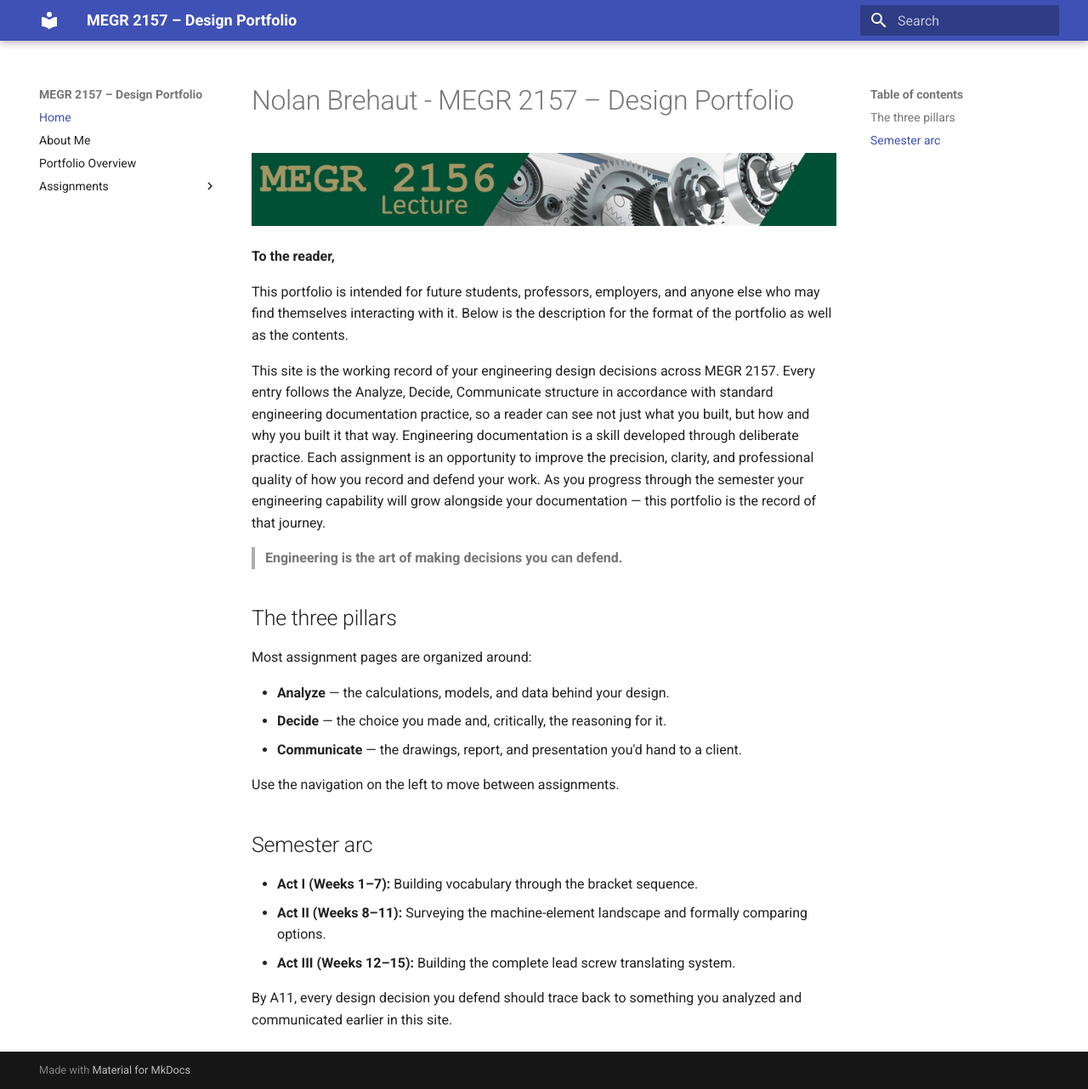
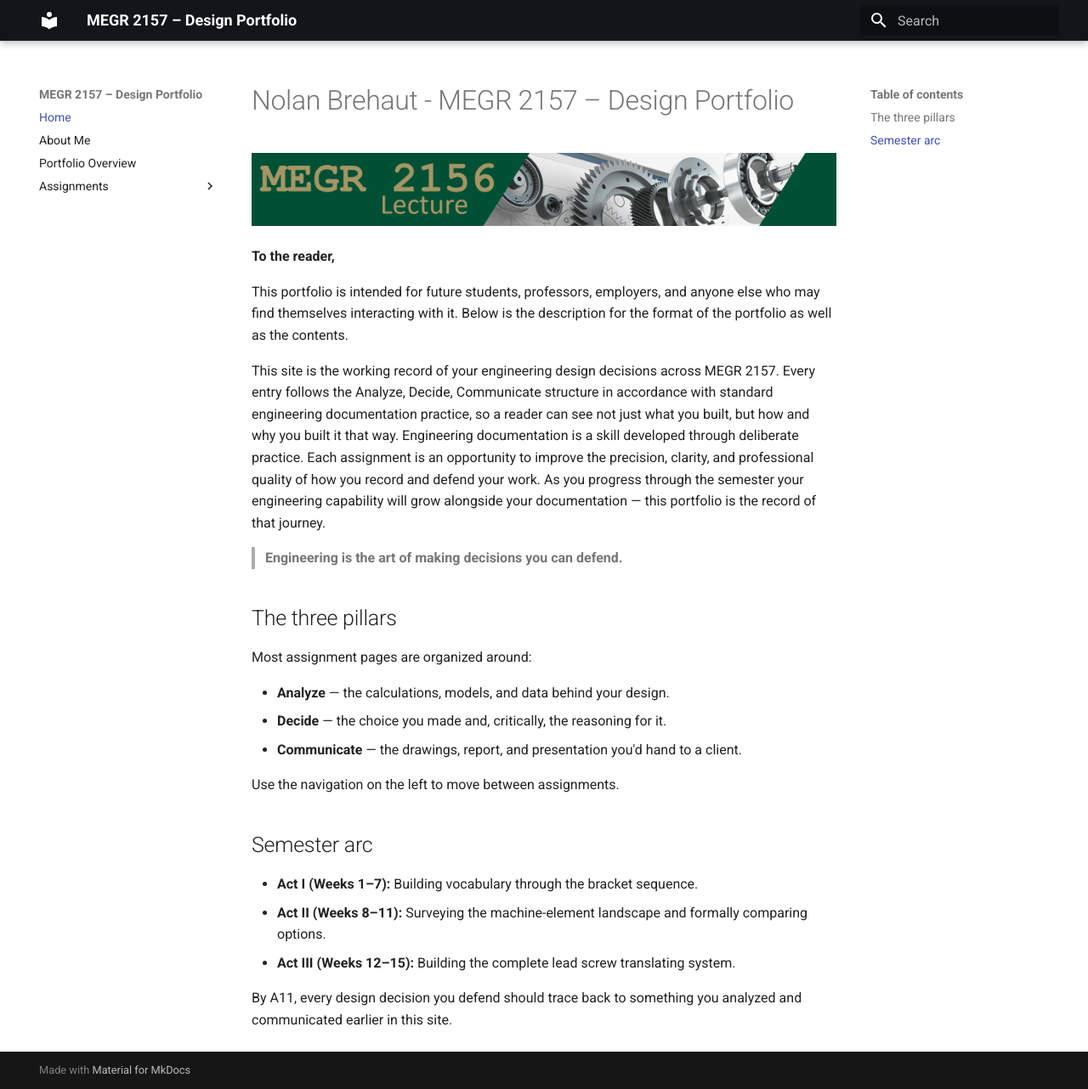
Before and after one commit to nbrehaut/megr2157-portfolio, an MkDocs documentation site: the page built from docs/index.md, in a window 1280 px wide and 1282 px high. Shown: the whole window at 85% size. Built offline with MkDocs 1.6.1 and Material for MkDocs 9.7.7, drawn with Linux system fonts in a browser that asks for light colours.

Commit message:
Update mkdocs.yml

```diff
--- a/mkdocs.yml
+++ b/mkdocs.yml
@@ -4,7 +4,7 @@ site_description: Design portfolio documentation, built with the Analyze / Decid
 theme:
   name: material
   palette:
-    primary: dark green
+    primary: black
   features:
     - navigation.instant
     - navigation.tracking
```
